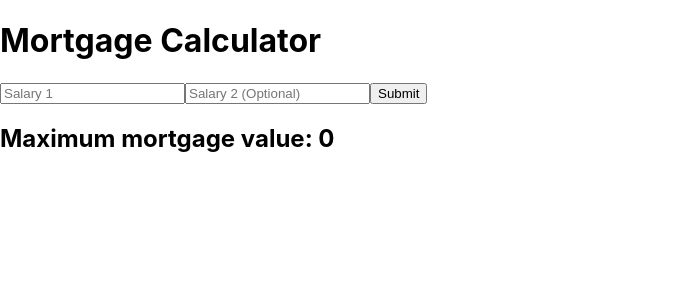
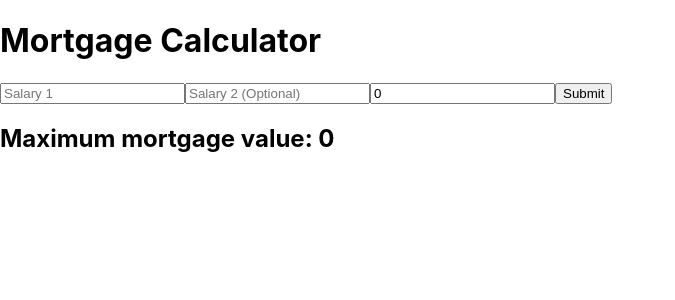
Before and after one commit to Boystavros/mortgage_calculator, a React (Create React App) app: page / in a window 1280 px wide. Shown: the top 300 px of the page, without its empty margins (0-675 px from the left). Built offline with nearby package versions, Linux system fonts and the light colour scheme.

Commit message:
Deposit added

```diff
--- a/src/App.js
+++ b/src/App.js
@@ -5,6 +5,6 @@ function App() {
   return (
     <MortgageCalculatorContainer/>
   );
-}
+};
 
 export default App;
--- a/src/components/Form.js
+++ b/src/components/Form.js
@@ -1,7 +1,7 @@
 import React, {useState} from 'react';
 
 
-const Form = ({onFormSubmit}) => {
+const Form = ({addCombinedSalary, addDeposit, deposit}) => {
     const [salary1, setSalary1] = useState("");
     const [salary2, setSalary2] = useState("");
 
@@ -13,16 +13,19 @@ const Form = ({onFormSubmit}) => {
         !event.target.value ? setSalary2(0) : setSalary2(parseInt(event.target.value));
     };
 
+    const handleChangeDeposit = function(event) {
+        !event.target.value ? addDeposit(0) : addDeposit(parseInt(event.target.value));
+    }
+
     const handleFormSubmit = function(event) {
         event.preventDefault();
         const salaryTotal = salary1 + salary2;
-        onFormSubmit(salaryTotal);
+        addCombinedSalary(salaryTotal);
         // setSalary1(0);
         // setSalary2(0);
     };
 
 
-// handle form change
     return (
         <form onSubmit={handleFormSubmit}>
             <input
@@ -37,6 +40,12 @@ const Form = ({onFormSubmit}) => {
             value={salary2}
             onChange={handleChangeSalary2}
             />
+            <input
+            type="text"
+            placeholder="Deposit"
+            value={deposit}
+            onChange={handleChangeDeposit}
+            />
             <input type="submit" value="Submit"/>
         </form>
     );
--- a/src/containers/MortgageCalculatorContainer.js
+++ b/src/containers/MortgageCalculatorContainer.js
@@ -3,21 +3,26 @@ import Form from '../components/Form';
 
 
 const MortgageCalculatorContainer = () => {
-    const [combinedSalary, setCombinedSalary] = useState("0");
-    const [mortgageValue, setMortgageValue] = useState("0");
+    const [combinedSalary, setCombinedSalary] = useState(0);
+    const [deposit, setDeposit] = useState(0);
+    const [mortgageValue, setMortgageValue] = useState(0);
+
+    const addDeposit = function(submittedDeposit) {
+        setDeposit(submittedDeposit);
+    };
 
     const addCombinedSalary = function(submittedSalary) {
-        setCombinedSalary(submittedSalary)
+        setCombinedSalary(submittedSalary);
     };
 
     useEffect(() => {
-        setMortgageValue(combinedSalary * 3.4)
+        setMortgageValue(combinedSalary * 3.4 + deposit)
     },[combinedSalary]);
 
     return (
         <>
             <h1>Mortgage Calculator</h1>
-            <Form onFormSubmit={addCombinedSalary}/>
+            <Form addCombinedSalary={addCombinedSalary} addDeposit={addDeposit} deposit={deposit}/>
             <h2>Maximum mortgage value: {mortgageValue}</h2>
         </>
     )
```
